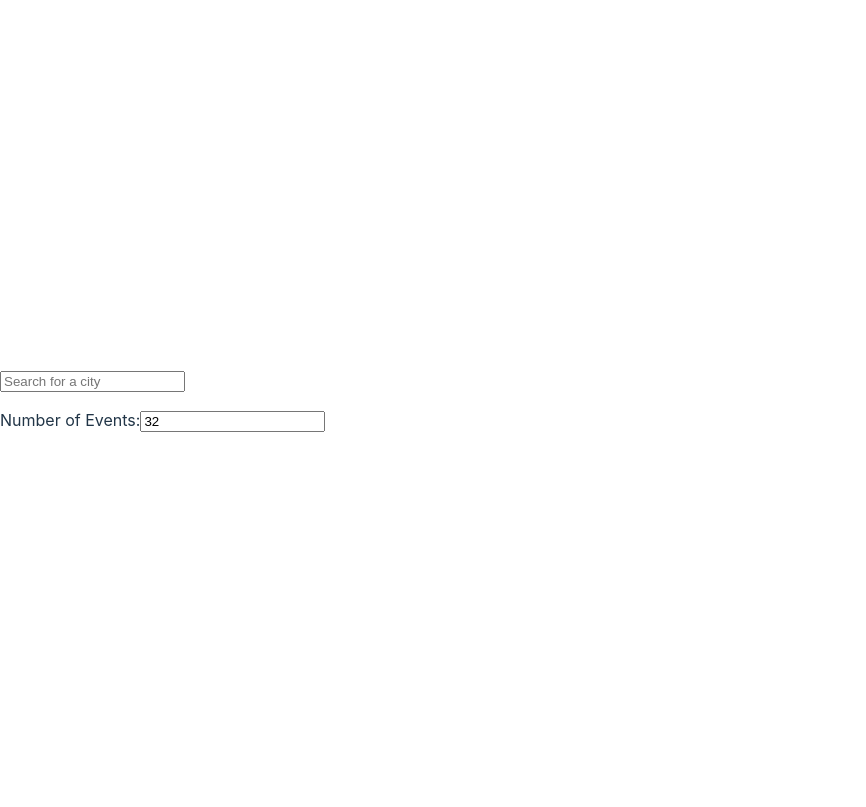
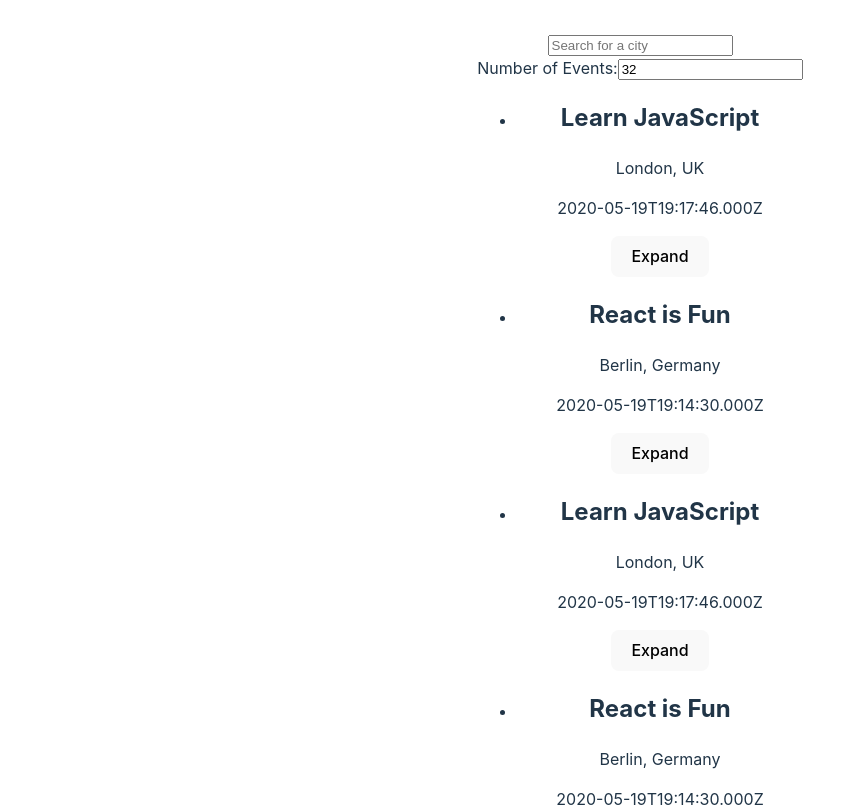
Before and after one commit to nimkus/meet, a React (Vite) app: page / in a window 1280 px wide. Shown: the top 807 px of the page, without its empty margins (0-866 px from the left). Built offline with nearby package versions, Linux system fonts and the light colour scheme.

Commit message:
implemented integration test for Feature 1: Filter Events by City, Scenario 1 (task 4.5)

```diff
--- a/src/App.jsx
+++ b/src/App.jsx
@@ -1,26 +1,30 @@
-import React, { useState } from 'react';
+import React, { useState, useEffect } from 'react';
 
 import EventList from './components/EventList';
 import CitySearch from './components/CitySearch';
 import NumberOfEvents from './components/NumberOfEvents';
 import { getEvents } from './api';
 
+import './App.css';
+
 const App = () => {
   const [events, setEvents] = useState([]);
-  const [numberOfEvents, setNumberOfEvents] = useState(32);
+  const [currentNOE, setCurrentNOE] = useState(32);
 
-  const updateEvents = (number) => {
-    setNumberOfEvents(number);
-    getEvents().then((events) => {
-      setEvents(events.slice(0, number));
-    });
+  const fetchData = async () => {
+    const allEvents = await getEvents();
+    setEvents(allEvents.slice(0, currentNOE));
   };
+
+  useEffect(() => {
+    fetchData();
+  }, []);
 
   return (
     <div className="App">
       <CitySearch />
-      <EventList />
-      <NumberOfEvents updateEvents={updateEvents} />
+      <NumberOfEvents />
+      <EventList events={events} />
     </div>
   );
 };
```
Also changed, not shown: 1 other file (tests, documents, lock files or other folders).
